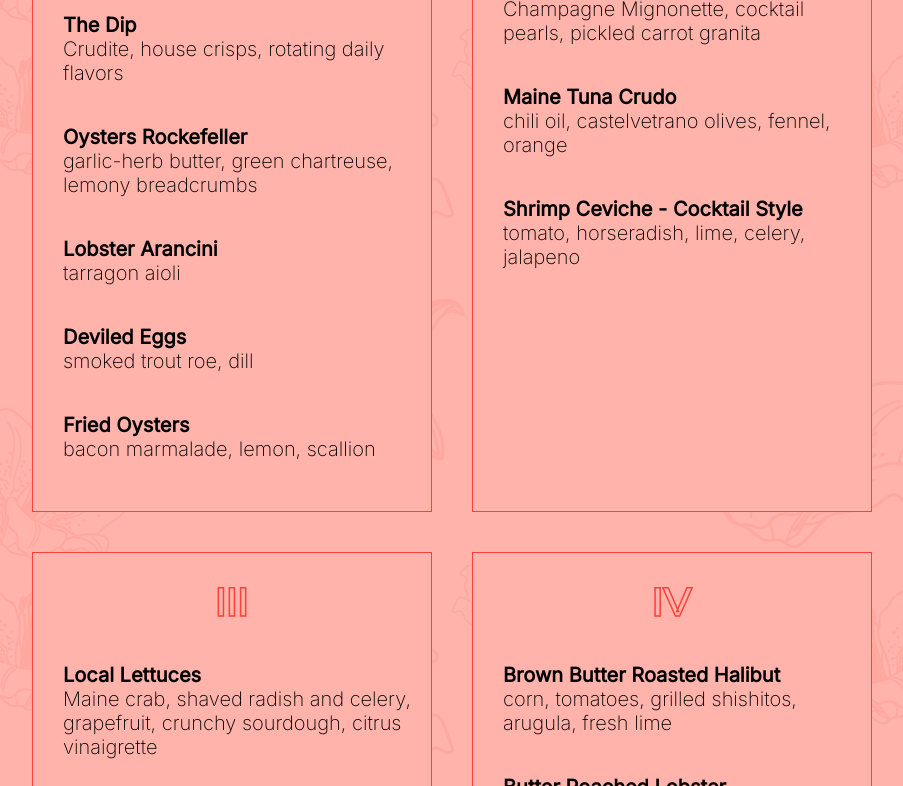
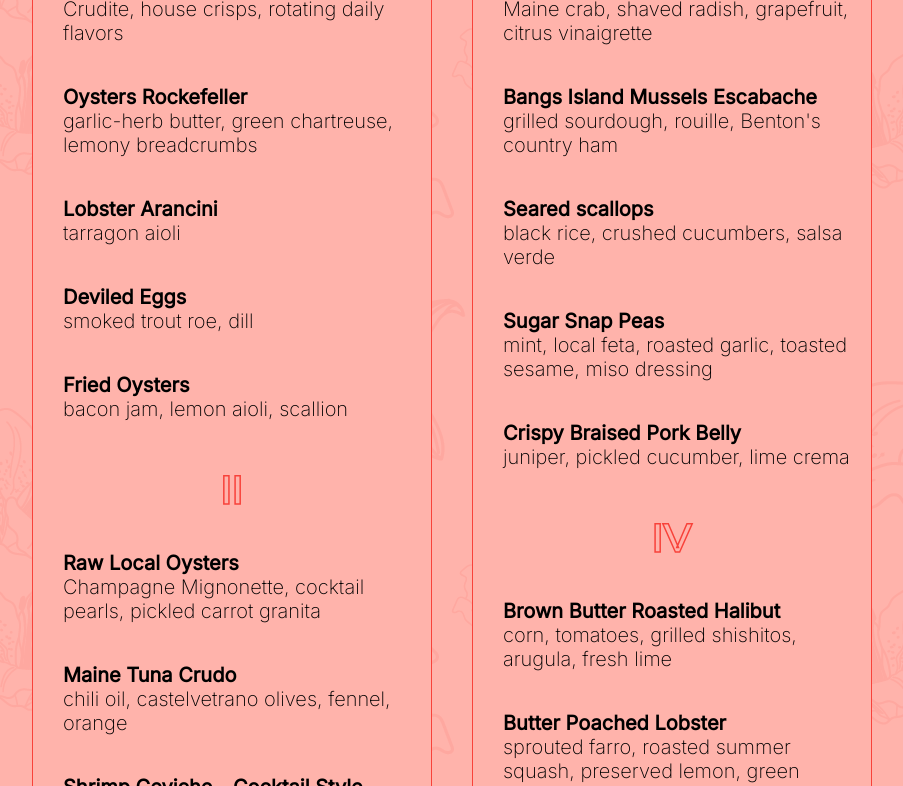
Before and after one commit to thejefwright/black-heart-food-group, a Gatsby site: page /secondDraft in a window 1280 px wide. Shown: the part 508-1294 px from the top of the page, without its empty margins (188-1091 px from the left). Built offline with nearby package versions, Linux system fonts and the light colour scheme; Gatsby itself is replaced by a stand-in of ours.

Commit message:
updating section headers

```diff
--- a/src/pages/secondDraft.js
+++ b/src/pages/secondDraft.js
@@ -45,6 +45,9 @@ const MenuStyles = styled.div`
     font-size: 4rem;
     margin-bottom: 2rem;
   }
+  .second {
+    padding-top: 3rem;
+  }
 
   .menu_items {
     list-style: none;
@@ -77,14 +80,11 @@ export default function firstDraft() {
       <header className="header"></header>
       <div className="wrapper">
         <section>
-          <p className="section_header">
-            I<br />
-            Snacks
-          </p>
+          <p className="section_header">I</p>
 
           <ul className="menu_items">
             <li>
-              <span className="title">The Dip</span>
+              <span className="title">Dip</span>
               <br />
               Crudite, house crisps, rotating daily flavors
             </li>
@@ -106,12 +106,11 @@ export default function firstDraft() {
             <li>
               <span className="title">Fried Oysters</span>
               <br />
-              bacon marmalade, lemon, scallion
+              bacon jam, lemon aioli, scallion
             </li>
           </ul>
-        </section>
-        <section>
-          <p className="section_header">II</p>
+
+          <p className="section_header second">II</p>
 
           <ul className="menu_items">
             <li>
@@ -137,15 +136,18 @@ export default function firstDraft() {
             <li>
               <span className="title">Local Lettuces</span>
               <br />
-              Maine crab, shaved radish and celery, grapefruit, crunchy
-              sourdough, citrus vinaigrette
+              Maine crab, shaved radish, grapefruit, citrus vinaigrette
             </li>
 
             <li>
-              <span className="title">Mussels Escabache</span>
+              <span className="title">Bangs Island Mussels Escabache</span>
               <br />
-              Bangs Island mussels, grilled sourdough, rouille, Benton's country
-              ham
+              grilled sourdough, rouille, Benton's country ham
+            </li>
+            <li>
+              <span className="title">Seared scallops</span>
+              <br />
+              black rice, crushed cucumbers, salsa verde
             </li>
             <li>
               <span className="title">Sugar Snap Peas</span>
@@ -153,19 +155,13 @@ export default function firstDraft() {
               mint, local feta, roasted garlic, toasted sesame, miso dressing
             </li>
             <li>
-              <span className="title">Seared scallops</span>
-              <br />
-              black rice, crushed cucumbers, salsa verde
-            </li>
-            <li>
               <span className="title">Crispy Braised Pork Belly</span>
               <br />
               juniper, pickled cucumber, lime crema
             </li>
           </ul>
-        </section>
-        <section>
-          <p className="section_header">IV</p>
+
+          <p className="section_header second">IV</p>
           <ul className="menu_items">
             <li>
               <span className="title">Brown Butter Roasted Halibut</span>
@@ -177,7 +173,7 @@ export default function firstDraft() {
               <span className="title">Butter Poached Lobster</span>
               <br />
               sprouted farro, roasted summer squash, preserved lemon, green
-              goddess dressing
+              goddess
             </li>
             <li>
               <span className="title">The Ubiquitous Smash Burger</span>
```
